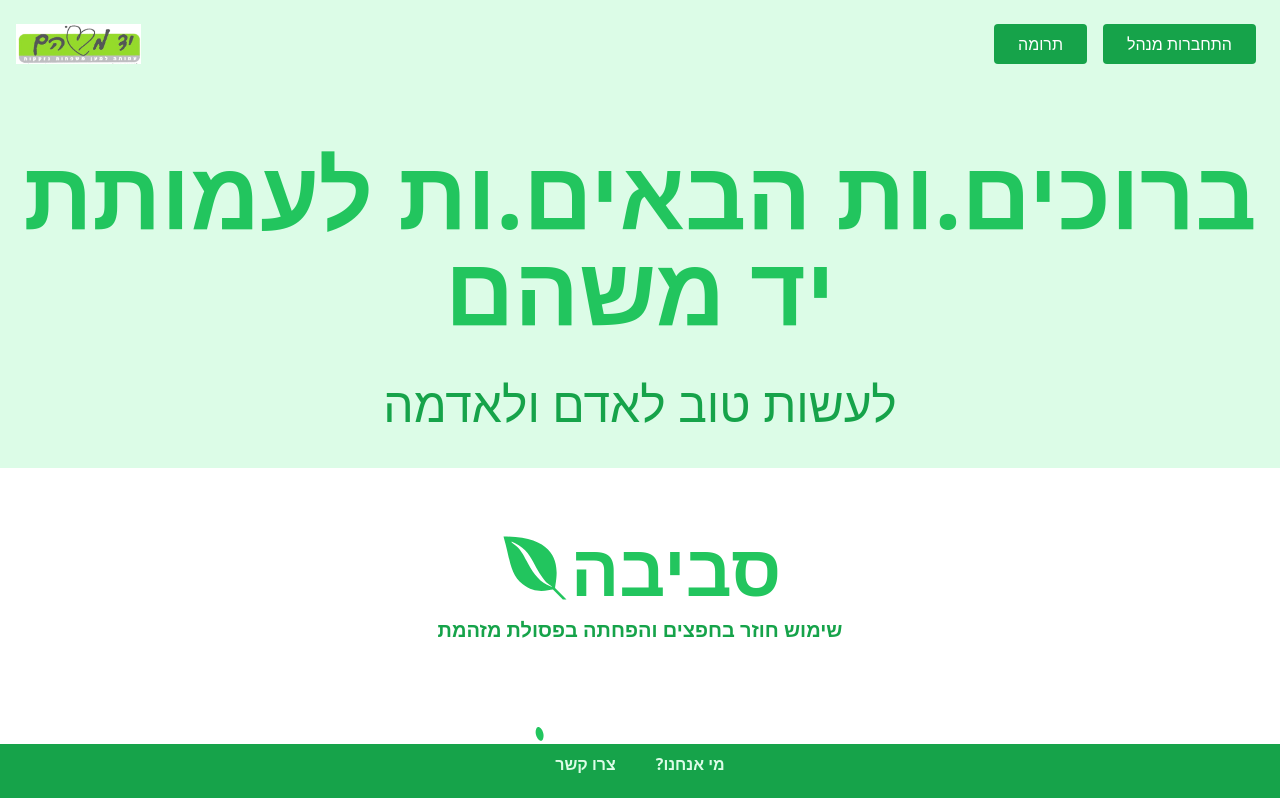
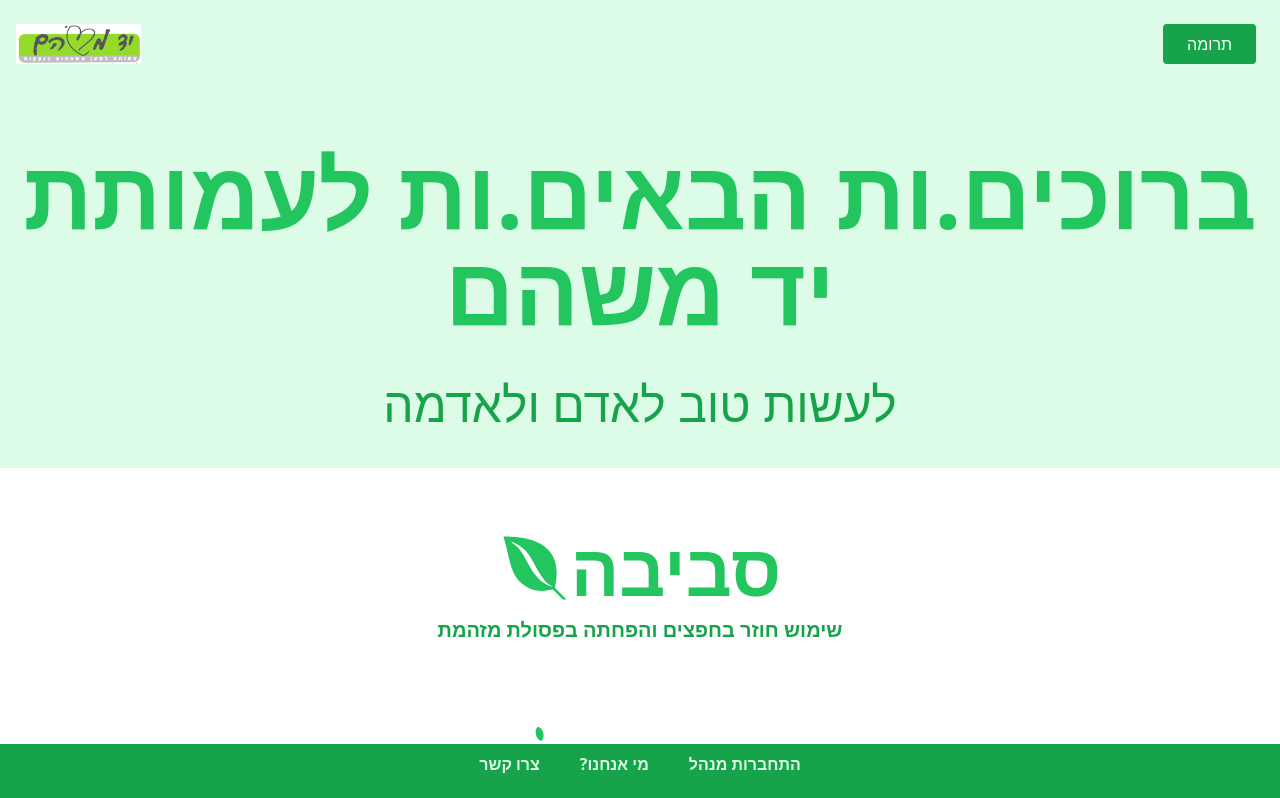
Before and after one commit to ReRopa2022/ReRopaClient, a React (Create React App) app: page / in a window 1280 px wide. Shown: the top 798 px of the page. Built offline with nearby package versions, Linux system fonts and the light colour scheme; no server answers.

Commit message:
adding entries and clicks stats

```diff
--- a/src/components/Footer.js
+++ b/src/components/Footer.js
@@ -22,6 +22,14 @@ const Footer = () => {
               ?מי אנחנו{" "}
             </Link>
           </div>
+          <div className="px-5 py-2">
+            <Link
+              className="text-base leading-6 font-bold text-green-100 hover:text-green-900"
+              to="/login"
+            >
+              התחברות מנהל
+            </Link>
+          </div>
         </nav>
       </div>
     </section>
--- a/src/components/navbars/LoggedOffNav.js
+++ b/src/components/navbars/LoggedOffNav.js
@@ -1,16 +1,26 @@
 import React from "react";
+import axios from "axios";
 import { Link } from "react-router-dom";
 import GreenButton from "../ui/GreenButton";
 
+const API_URL = "https://reropa-server.onrender.com/api/stats-donations";
+//const LOCALHOST_API_URL = "http://localhost:5000/api/stats-donations";
+
 const LoggedOffNav = () => {
+  const onMovingDonation = async () => {
+    try {
+      const response = await axios.get(API_URL);
+      const data = await response.json();
+      console.log(data);
+    } catch (error) {
+      console.error(error);
+    }
+  };
   return (
     <div>
       {" "}
       <Link to="/donate">
-        <GreenButton buttonName="תרומה" />
-      </Link>
-      <Link className="" to="/login">
-        <GreenButton buttonName="התחברות מנהל" />
+        <GreenButton buttonName="תרומה" onClickButton={onMovingDonation} />
       </Link>
     </div>
   );
```
